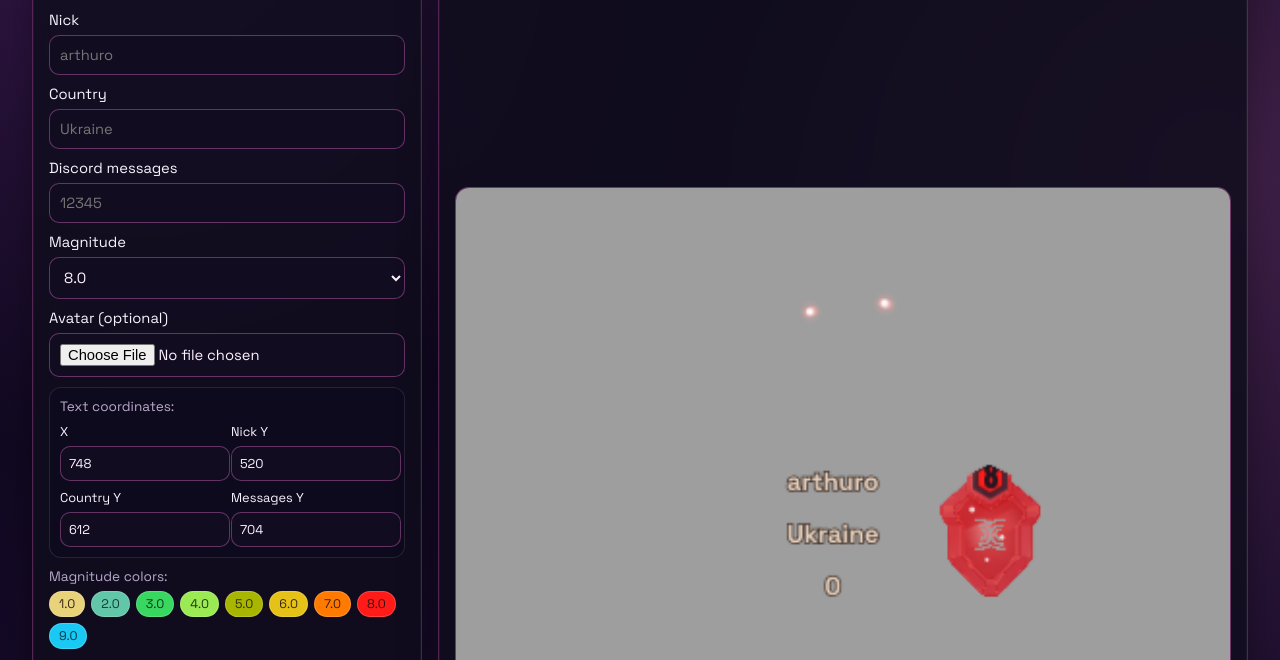
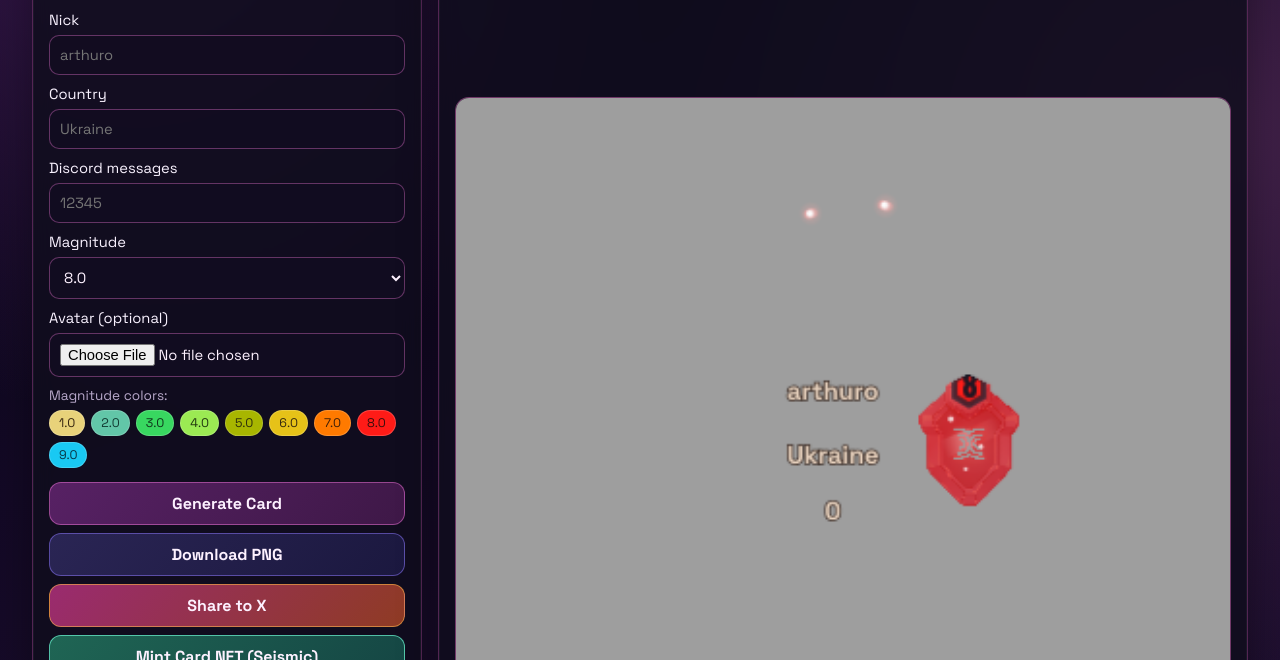
Before and after one commit to arthuroua/seismic-crystal-box-dapp, a website: page card-maker.html in a window 1280 px wide. Shown: the part 131-791 px from the top of the page. Drawn offline with nearby package versions, Linux system fonts and the light colour scheme.

Commit message:
Remove text coordinate UI and retune overlay positions

```diff
--- a/card-maker.css
+++ b/card-maker.css
@@ -83,33 +83,6 @@ select {
   margin: 0 0 6px;
   color: var(--muted);
   font-size: 0.85rem;
-}
-
-.layout-box {
-  border: 1px solid rgba(255, 255, 255, 0.1);
-  border-radius: 12px;
-  padding: 10px;
-  background: rgba(14, 11, 29, 0.45);
-}
-
-.layout-box p {
-  margin: 0 0 8px;
-  color: var(--muted);
-  font-size: 0.85rem;
-}
-
-.layout-grid {
-  display: grid;
-  grid-template-columns: repeat(2, minmax(0, 1fr));
-  gap: 8px;
-}
-
-.layout-grid label {
-  font-size: 0.8rem;
-}
-
-.layout-grid input {
-  padding: 8px;
 }
 
 .legend-grid {
--- a/card-maker.html
+++ b/card-maker.html
@@ -50,27 +50,6 @@
             Avatar (optional)
             <input id="headAvatarInput" type="file" accept="image/*" />
           </label>
-          <div class="layout-box">
-            <p>Text coordinates:</p>
-            <div class="layout-grid">
-              <label>
-                X
-                <input id="textXInput" type="number" step="1" value="748" />
-              </label>
-              <label>
-                Nick Y
-                <input id="textY1Input" type="number" step="1" value="520" />
-              </label>
-              <label>
-                Country Y
-                <input id="textY2Input" type="number" step="1" value="612" />
-              </label>
-              <label>
-                Messages Y
-                <input id="textY3Input" type="number" step="1" value="704" />
-              </label>
-            </div>
-          </div>
           <div class="legend">
             <p>Magnitude colors:</p>
             <div class="legend-grid">
@@ -109,6 +88,6 @@
     </main>
 
     <script src="./config.js"></script>
-    <script src="./card-maker.js?v=20260410f"></script>
+    <script src="./card-maker.js?v=20260410g"></script>
   </body>
 </html>
--- a/card-maker.js
+++ b/card-maker.js
@@ -8,18 +8,18 @@
   const TEMPLATE_SRC = "./assets/seismic-card-template.png?v=20260410a";
   const CRYSTAL_9_SRC = "./assets/magnitude-9-ref.jpg";
   // Overlay layout tuned for the custom 3012x2000 template art.
-  const CRYSTAL_POS_X = 1060;
+  const CRYSTAL_POS_X = 1018;
   const CRYSTAL_POS_Y = 720;
   const CRYSTAL_BASE_SIZE = 125;
   const AVATAR_CENTER_X = 500;
-  const AVATAR_CENTER_Y = 482;
+  const AVATAR_CENTER_Y = 520;
   const AVATAR_RADIUS = 62;
-  const EYE_LEFT = { x: 704, y: 218, rx: 16, ry: 10, angle: -0.28 };
-  const EYE_RIGHT = { x: 852, y: 204, rx: 17, ry: 10, angle: 0.28 };
+  const EYE_LEFT = { x: 704, y: 204, rx: 16, ry: 10, angle: -0.28 };
+  const EYE_RIGHT = { x: 852, y: 190, rx: 17, ry: 10, angle: 0.28 };
   const TEXT_X = 748;
   const TEXT_Y_1 = 520;
-  const TEXT_Y_2 = 612;
-  const TEXT_Y_3 = 704;
+  const TEXT_Y_2 = 634;
+  const TEXT_Y_3 = 732;
   const TEXT_MAX_WIDTH = 250;
   const HISTORY_STORAGE_KEY = "seismic-card-history-v1";
   const HISTORY_MAX_ITEMS = 24;
@@ -46,10 +46,6 @@
     messagesInput: document.getElementById("messagesInput"),
     magnitudeInput: document.getElementById("magnitudeInput"),
     headAvatarInput: document.getElementById("headAvatarInput"),
-    textXInput: document.getElementById("textXInput"),
-    textY1Input: document.getElementById("textY1Input"),
-    textY2Input: document.getElementById("textY2Input"),
-    textY3Input: document.getElementById("textY3Input"),
     renderBtn: document.getElementById("renderBtn"),
     downloadBtn: document.getElementById("downloadBtn"),
     shareBtn: document.getElementById("shareBtn"),
@@ -90,10 +86,6 @@
     el.shareBtn.addEventListener("click", shareToX);
     el.mintBtn?.addEventListener("click", mintCardNft);
     el.headAvatarInput?.addEventListener("change", onHeadAvatarChange);
-    el.textXInput?.addEventListener("input", renderCard);
-    el.textY1Input?.addEventListener("input", renderCard);
-    el.textY2Input?.addEventListener("input", renderCard);
-    el.textY3Input?.addEventListener("input", renderCard);
     el.clearHistoryBtn?.addEventListener("click", clearHistory);
     el.historyList?.addEventListener("click", onHistoryCardClick);
 
@@ -116,22 +108,6 @@
     };
   }
 
-  function getLayout() {
-    return {
-      textX: readNumberInput(el.textXInput, TEXT_X, 0, BASE_TEMPLATE_WIDTH),
-      textY1: readNumberInput(el.textY1Input, TEXT_Y_1, 0, BASE_TEMPLATE_HEIGHT),
-      textY2: readNumberInput(el.textY2Input, TEXT_Y_2, 0, BASE_TEMPLATE_HEIGHT),
-      textY3: readNumberInput(el.textY3Input, TEXT_Y_3, 0, BASE_TEMPLATE_HEIGHT)
-    };
-  }
-
-  function readNumberInput(node, fallback, min, max) {
-    if (!node) return fallback;
-    const n = Number(node.value);
-    if (!Number.isFinite(n)) return fallback;
-    return Math.min(max, Math.max(min, n));
-  }
-
   function handleGenerateClick() {
     renderCard();
     pushCurrentToHistory();
@@ -140,7 +116,6 @@
 
   function renderCard() {
     const data = getData();
-    const layout = getLayout();
     const w = el.cardCanvas.width;
     const h = el.cardCanvas.height;
 
@@ -149,7 +124,7 @@
 
     drawSideAvatar();
     drawMagnitudeEyes(data.magnitude);
-    drawOverlayText(data, layout);
+    drawOverlayText(data);
     drawCrystal(data.magnitude);
   }
 
@@ -273,16 +248,16 @@
     ctx.restore();
   }
 
-  function drawOverlayText(data, layout) {
+  function drawOverlayText(data) {
     const textColor = "#E6D0BC";
     const strokeColor = "rgba(42,22,14,0.72)";
     ctx.textAlign = "left";
     ctx.textBaseline = "middle";
 
     // Align text to the center of dark torso slots.
-    drawField(data.nick, scaleX(layout.textX), scaleY(layout.textY1), scaleX(TEXT_MAX_WIDTH), textColor, strokeColor);
-    drawField(data.country, scaleX(layout.textX), scaleY(layout.textY2), scaleX(TEXT_MAX_WIDTH), textColor, strokeColor);
-    drawField(String(data.messages), scaleX(layout.textX), scaleY(layout.textY3), scaleX(TEXT_MAX_WIDTH), textColor, strokeColor);
+    drawField(data.nick, scaleX(TEXT_X), scaleY(TEXT_Y_1), scaleX(TEXT_MAX_WIDTH), textColor, strokeColor);
+    drawField(data.country, scaleX(TEXT_X), scaleY(TEXT_Y_2), scaleX(TEXT_MAX_WIDTH), textColor, strokeColor);
+    drawField(String(data.messages), scaleX(TEXT_X), scaleY(TEXT_Y_3), scaleX(TEXT_MAX_WIDTH), textColor, strokeColor);
   }
 
   function drawField(text, x, y, maxWidth, color, strokeColor) {
```
